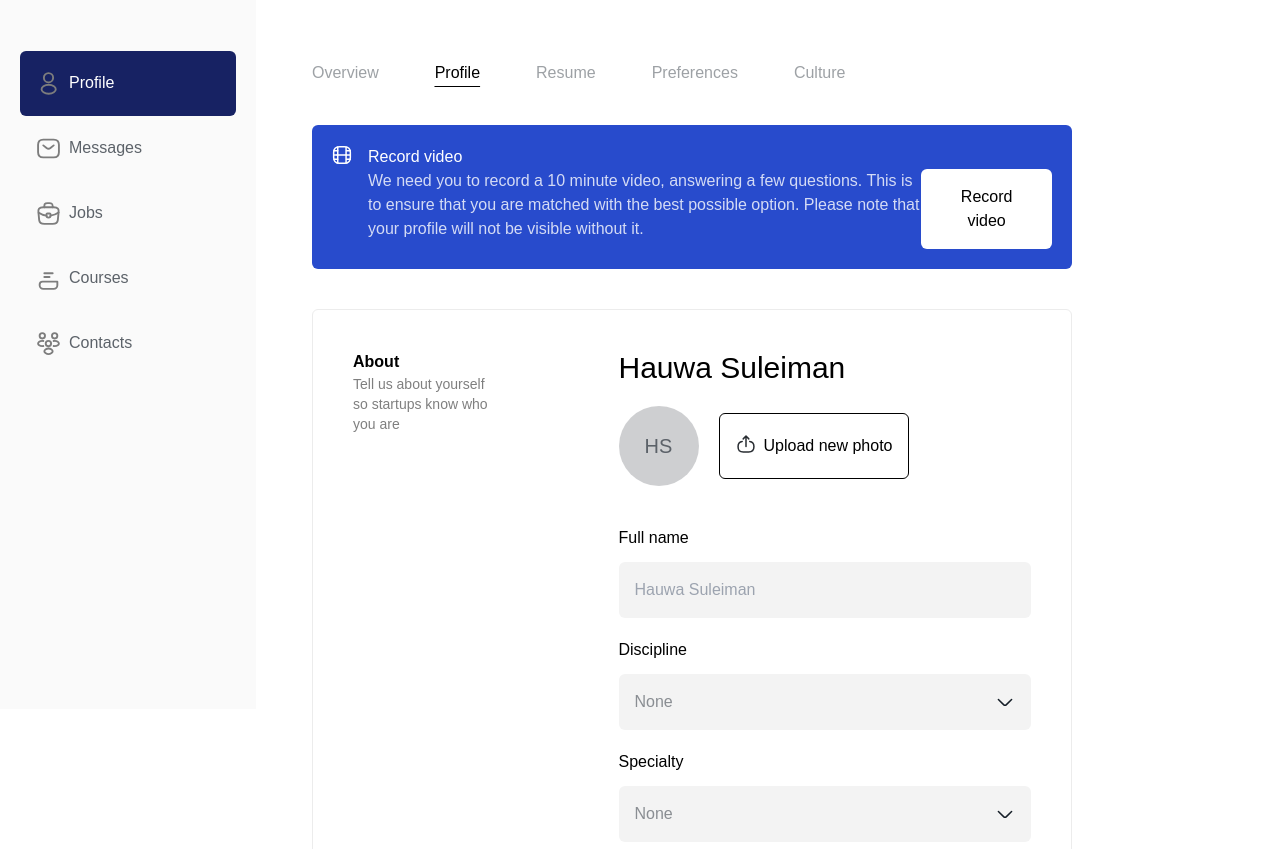
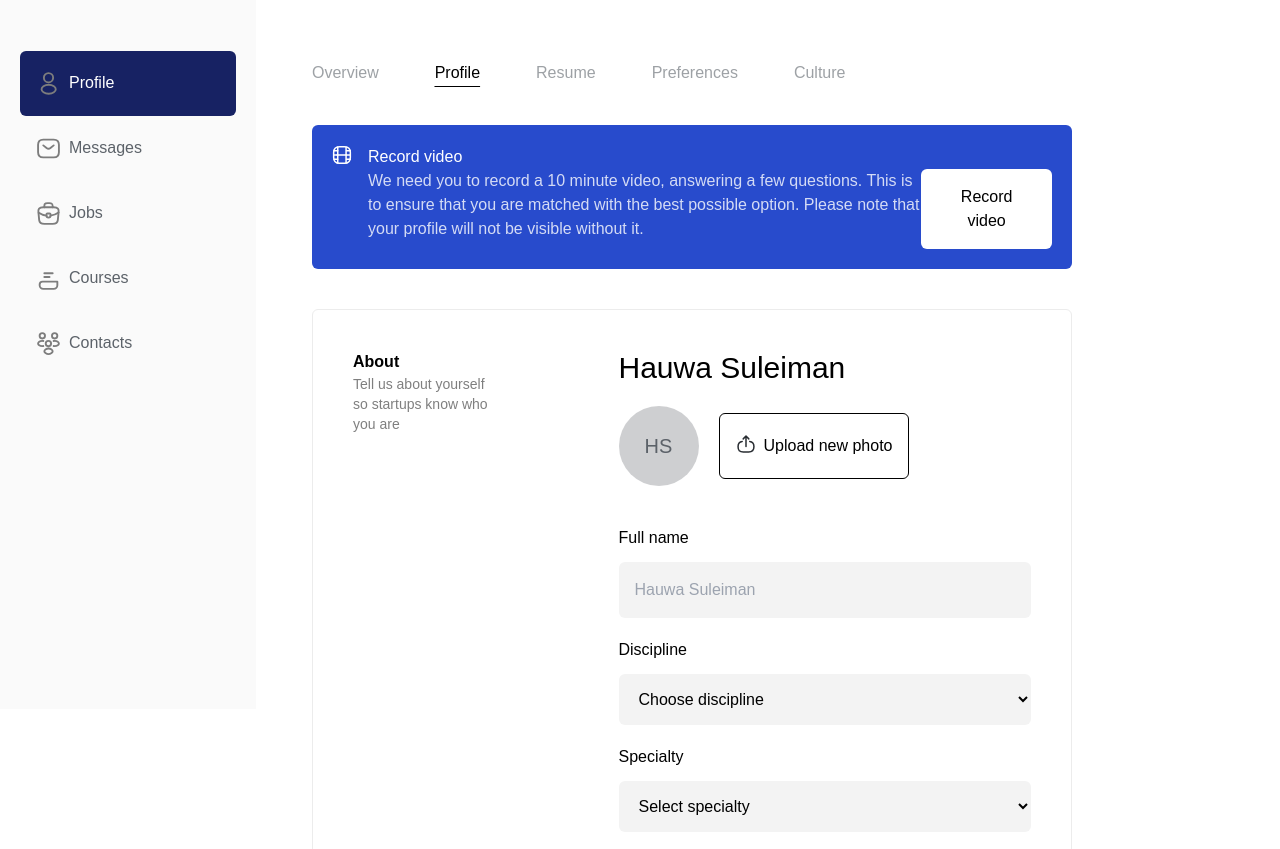
Before and after one commit to thisishauwa/ehr-tailwind, a website: page dashboard_profile.html in a window 1280 px wide. Shown: the part 91-940 px from the top of the page. Drawn offline with nearby package versions, Linux system fonts and the light colour scheme; a web font is replaced by a local one.

Commit message:
divs to selects

```diff
--- a/dashboard_profile.html
+++ b/dashboard_profile.html
@@ -273,28 +273,36 @@
                     <!-- Dropdown field -->
                     <div class="mt-5">
                       <h3 class="text-black">Discipline</h3>
-                      <div
-                        class="flex flex-row justify-between bg-[#F3F3F3] px-4 py-4 rounded-md w-full mt-3"
+                      <select
+                        class="flex flex-row justify-between text-black bg-[#F3F3F3] px-4 py-4 rounded-md w-full mt-3"
                       >
-                        <p class="text-inactive/70">None</p>
+                        <option value="0">Choose discipline</option>
+                        <option value="1">Medicine</option>
+                        <option value="2">Nursing</option>
+                        <option value="3">Pharmacy</option>
+
                         <img
                           src="/images/dashboard-icons/vuesax/linear/arrow-down.svg"
                           alt=""
                         />
-                      </div>
+                      </select>
                     </div>
                     <!-- Dropdown field -->
                     <div class="mt-5">
                       <h3 class="text-black">Specialty</h3>
-                      <div
-                        class="flex flex-row justify-between bg-[#F3F3F3] px-4 py-4 rounded-md w-full mt-3"
+                      <select
+                        class="flex flex-row justify-between text-black bg-[#F3F3F3] px-4 py-4 rounded-md w-full mt-3"
                       >
-                        <p class="text-inactive/70">None</p>
+                        <option value="0">Select specialty</option>
+                        <option value="1">Medicine</option>
+                        <option value="2">Nursing</option>
+                        <option value="3">Pharmacy</option>
+
                         <img
                           src="/images/dashboard-icons/vuesax/linear/arrow-down.svg"
                           alt=""
                         />
-                      </div>
+                      </select>
                     </div>
                     <!-- Input field -->
                     <div class="mt-5">
```
Also changed, not shown: dashboard_culture.html (+12 -4 lines), dashboard_preferences.html (+8 -4 lines), css/style.css.
